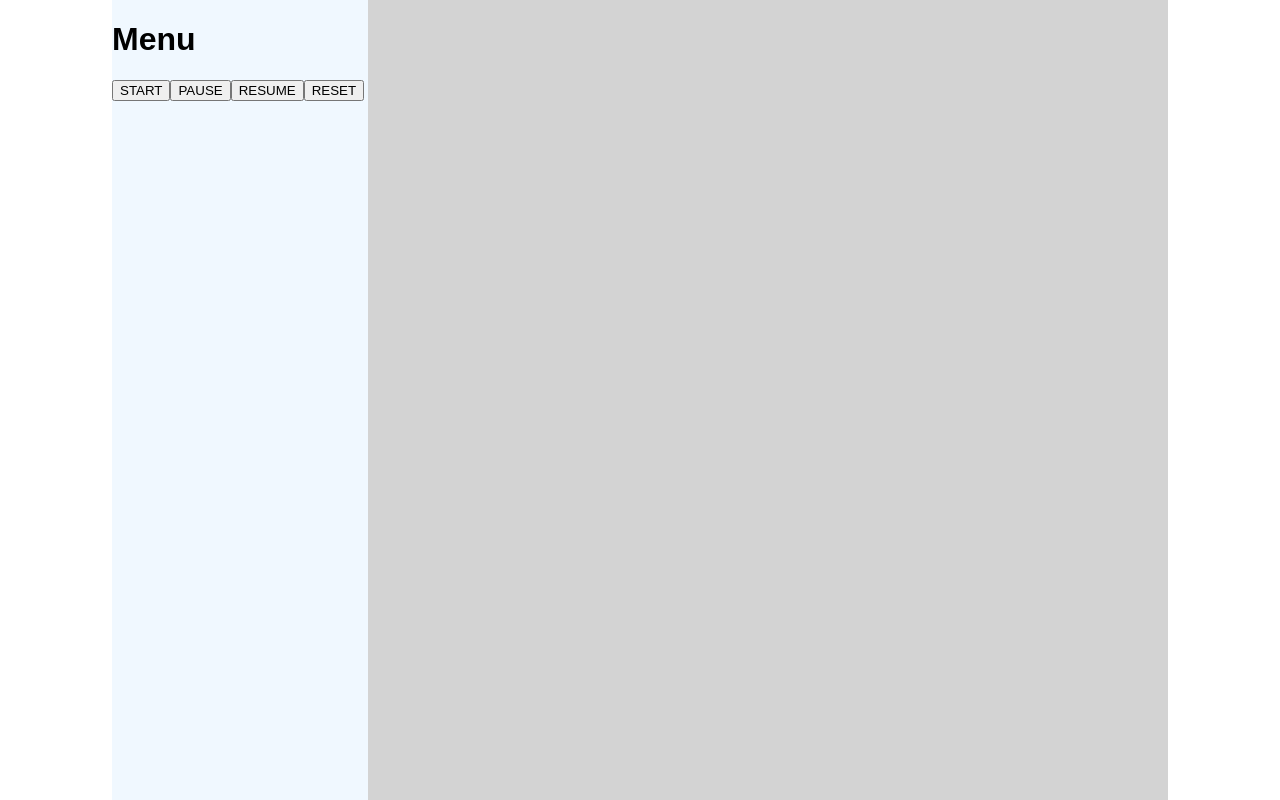
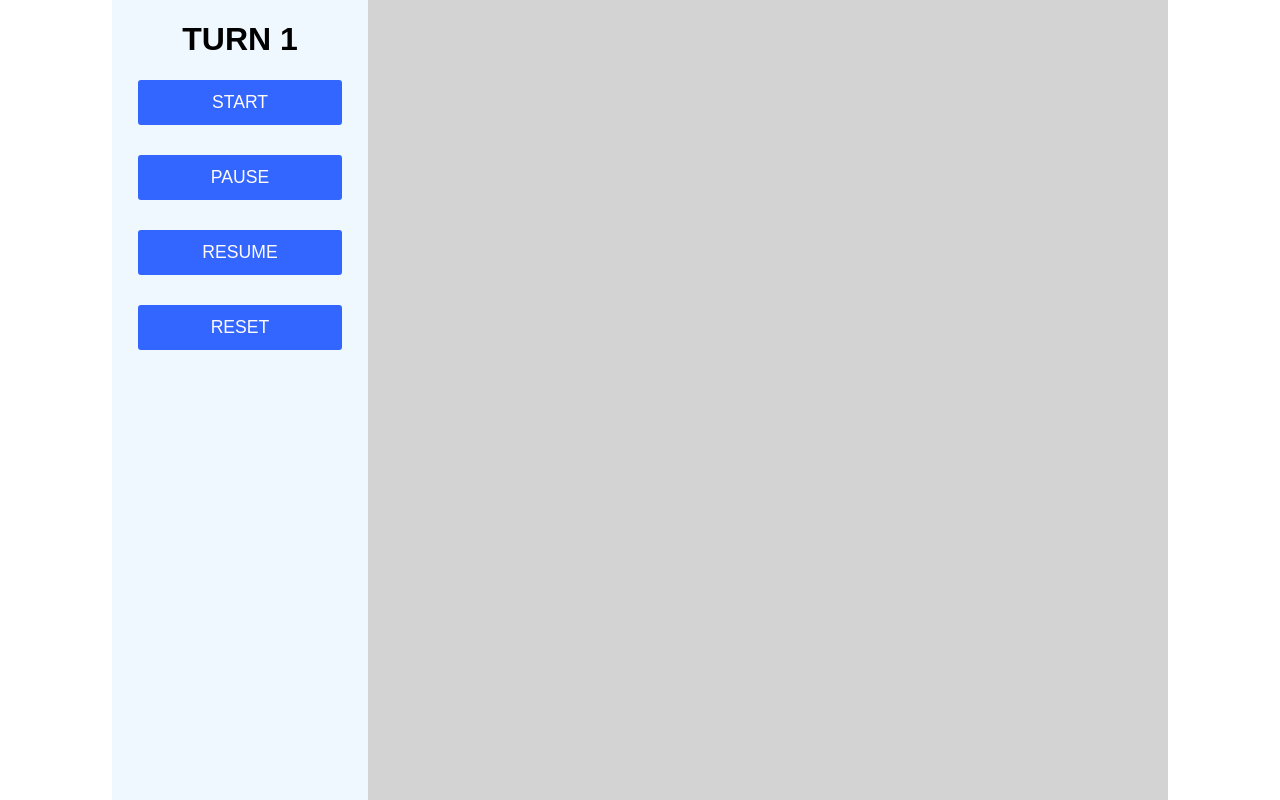
Before and after one commit to JimothyScript/the-best-game-in-the-world, a React (Create React App) app: page / in a window 1280 px wide. Built offline with nearby package versions, Linux system fonts and the light colour scheme.

Commit message:
Add styling and layout for buttons in the Menu component

```diff
--- a/src/components/Menu.css
+++ b/src/components/Menu.css
@@ -0,0 +1,18 @@
+.menu-box {
+  text-align: center;
+}
+
+.menu-btns button {
+  font-size: 1.1em;
+  margin-bottom: 30px;
+  padding: 12px;
+  width: 80%;
+  border: none;
+  border-radius: 3px;
+  background-color: #3366FF;
+  color: snow;
+}
+
+.menu-btns button:hover {
+  background-color: #3333CC;
+}
--- a/src/components/Menu.js
+++ b/src/components/Menu.js
@@ -4,9 +4,9 @@ import './Menu.css';
 class Menu extends Component {
   render() {
     return (
-      <div>
-        <h1>Menu</h1>
-        <div>
+      <div className="menu-box">
+        <h1>TURN 1</h1>
+        <div className="menu-btns">
           <button>START</button>
           <button>PAUSE</button>
           <button>RESUME</button>
```
